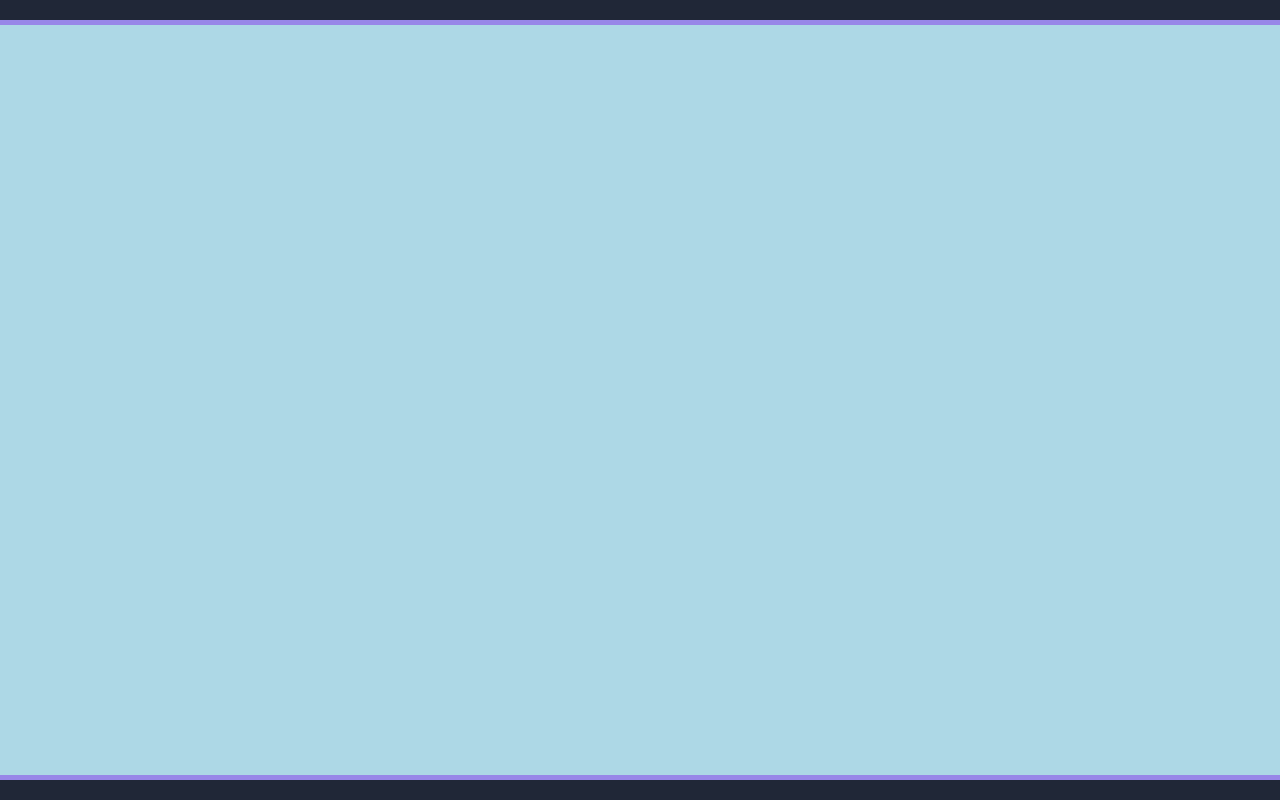
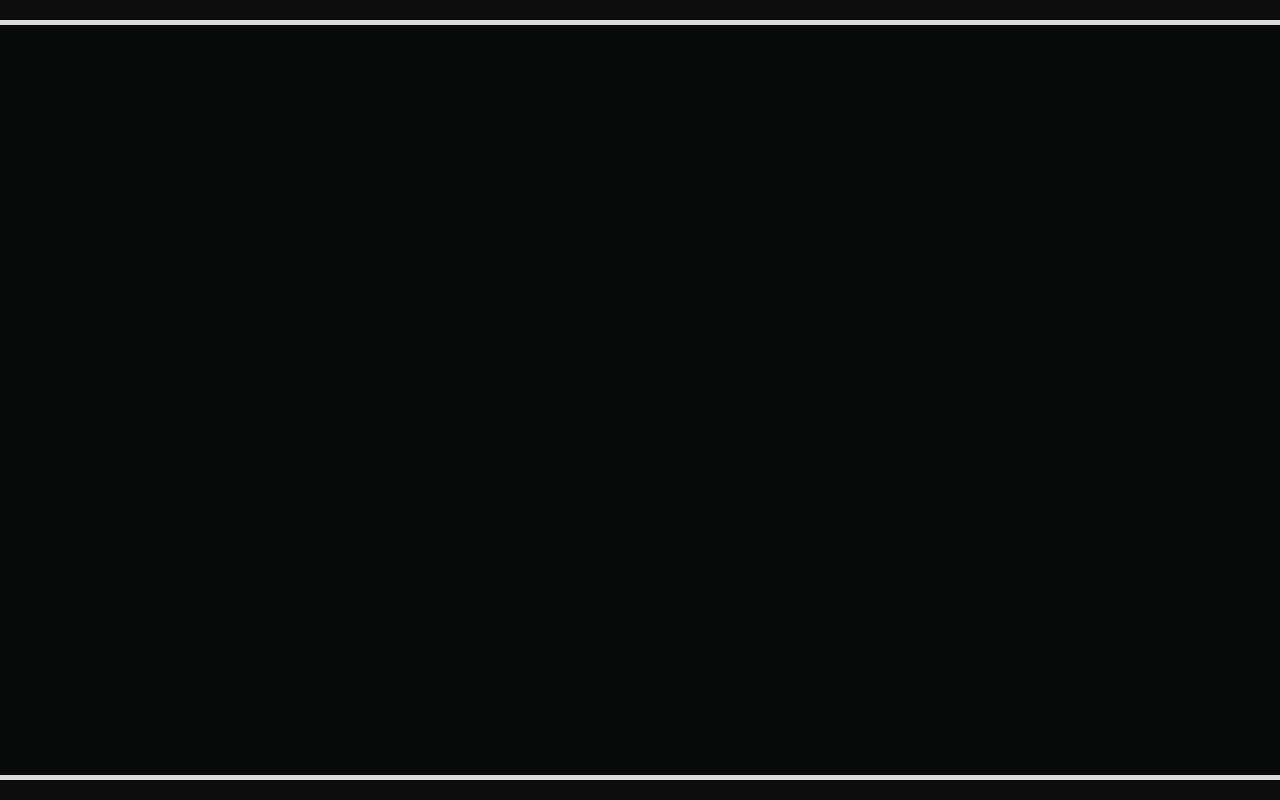
Before and after one commit to charmin70039-droid/charmin70039-droid.github.io, a plain HTML site: page fsd-projects/platformer/index.html in a window 1280 px wide. Shown: the top 800 px of the page. Drawn offline with nearby package versions, Linux system fonts and the light colour scheme.

Commit message:
Finalized platformer game

```diff
--- a/fsd-projects/platformer/platformer.css
+++ b/fsd-projects/platformer/platformer.css
@@ -1,6 +1,6 @@
 body {
   margin: 0px;
-  background-color: #202737;
+  background-color: #0c0c0c;
   min-height: 100vh;
   display: flex;
   justify-content: center;
@@ -8,10 +8,10 @@ body {
 }
 
 canvas {
-  background-color: lightblue;
+  background-color: rgb(8, 9, 9);
   margin: 20px;
   border-radius: 15px;
-  border: 5px solid rgba(118, 0, 233, 0.375);
+  border: 5px solid rgba(246, 243, 248, 0.888);
 }
 
 img {
--- a/fsd-projects/platformer/platformer.js
+++ b/fsd-projects/platformer/platformer.js
@@ -54,7 +54,7 @@ $(function () {
     createPlatform(0,0,1400,90,"black")
     createPlatform(668,550,50,10,"black")
     createCannon("right",750,3000);
-    createCannon("top",150,300)
+    createCannon("top",150,0)
     createCannon("top",677,1200)
     createPlatform(900,500,10,300,"black")
     createPlatform(900,720,300,20,"black")
```
